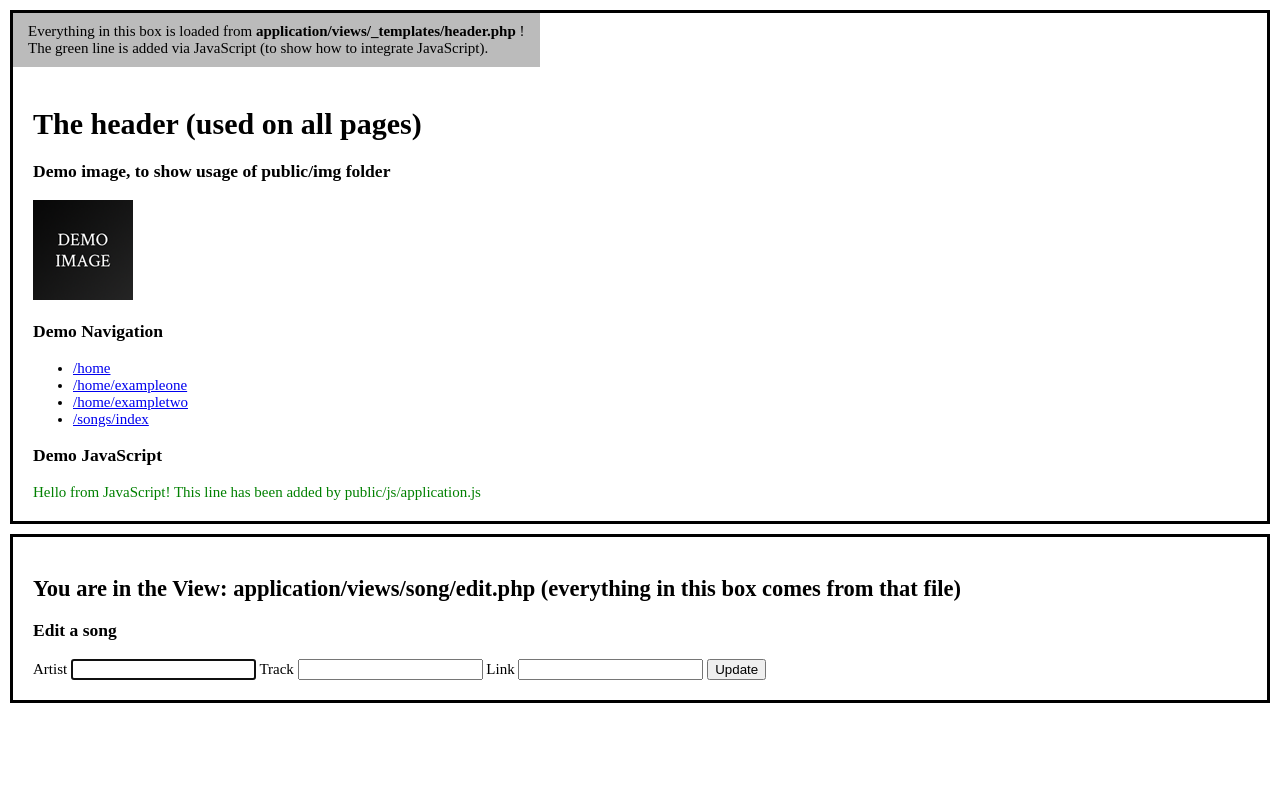
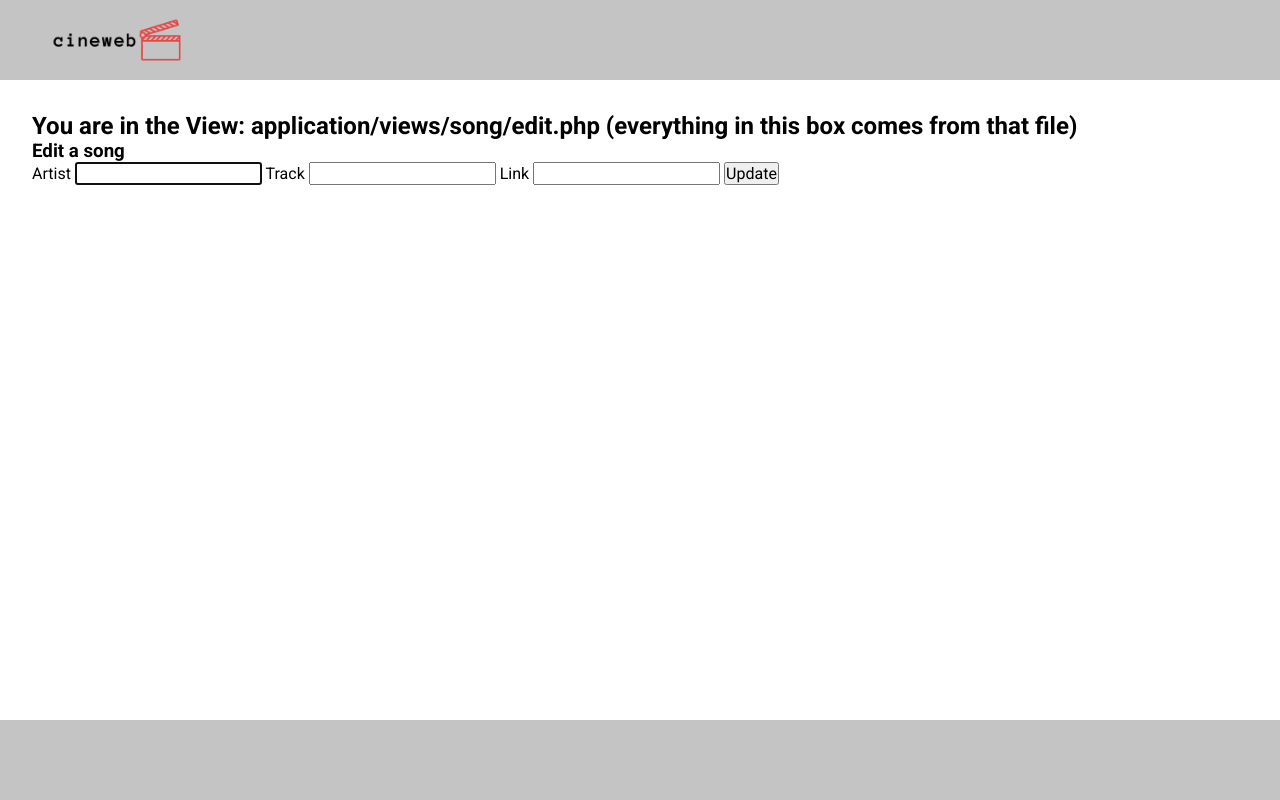
Before and after one commit to felipe-jm/cineweb, a PHP site: the page made by application/views/songs/edit.php in a window 1280 px wide. Run offline with PHP 8.4, Linux system fonts and the light colour scheme; the template is opened without the code that fills it, so the values that code supplies are empty; some libraries are stand-ins or nearby versions.

Commit message:
Adiciona estrutura de layout inicial e logo

```diff
--- a/application/views/_templates/footer.php
+++ b/application/views/_templates/footer.php
@@ -1,11 +1,17 @@
-<?php if (!$this) { exit(header('HTTP/1.0 403 Forbidden')); } ?>
+<?php if (!$this) {
+    exit(header('HTTP/1.0 403 Forbidden'));
+} ?>
 
-    <script src="//code.jquery.com/jquery-1.11.1.min.js"></script>
+<footer class=footer />
+</div>
 
-    <script>
-        var url = "<?php echo URL_WITH_INDEX_FILE; ?>";
-    </script>
+<script src="//code.jquery.com/jquery-1.11.1.min.js"></script>
 
-    <script src="<?php echo URL; ?>public/js/application.js"></script>
+<script>
+    var url = "<?php echo URL_WITH_INDEX_FILE; ?>";
+</script>
+
+<script src="<?php echo URL; ?>public/js/application.js"></script>
 </body>
+
 </html>
--- a/application/views/_templates/header.php
+++ b/application/views/_templates/header.php
@@ -1,53 +1,33 @@
 <?php
 
-// This here blocks direct access to this file (so an attacker can't look into application/views/_templates/header.php).
-// "$this" only exists if header.php is loaded from within the app, but not if THIS file here is called directly.
-// If someone called header.php directly we completely stop everything via exit() and send a 403 server status code.
-// Also make sure there are NO spaces etc. before "<!DOCTYPE" as this might break page rendering.
 if (!$this) {
     exit(header('HTTP/1.0 403 Forbidden'));
 }
 
-?><!DOCTYPE html>
-<html lang="en">
+?>
+
+<!DOCTYPE html>
+<html lang="pt-br">
+
 <head>
+    <link rel="preconnect" href="https://fonts.gstatic.com">
+    <link href="https://fonts.googleapis.com/css2?family=Roboto:wght@400;700;900&display=swap" rel="stylesheet">
+
     <meta charset="utf-8">
     <title>Cineweb</title>
     <meta name="description" content="Um gerenciador de cinemas">
     <meta name="viewport" content="width=device-width, initial-scale=1.0">
 
+    <link rel="shortcut icon" href="<?php echo URL; ?>public/img/favicon.png" type="image/png">
+
     <!-- CSS -->
     <link href="<?php echo URL; ?>public/css/style.css" rel="stylesheet">
 </head>
+
 <body>
-    <!-- header -->
-    <div class="container">
-        <!-- Info -->
-        <div class="where-are-we-box">
-            Everything in this box is loaded from <strong>application/views/_templates/header.php</strong> !
-            <br>
-            The green line is added via JavaScript (to show how to integrate JavaScript).
-        </div>
-        <h1>The header (used on all pages)</h1>
-        <!-- demo image -->
-        <h3>Demo image, to show usage of public/img folder</h3>
-        <div>
-            <img src="<?php echo URL; ?>public/img/demo-image.png" alt="Demo image">
-        </div>
-        <!-- navigation -->
-        <h3>Demo Navigation</h3>
-        <div class="navigation">
-            <ul>
-                <!-- same like "home" or "home/index" -->
-                <li><a href="<?php echo URL_WITH_INDEX_FILE; ?>"><?php echo URL_WITH_INDEX_FILE; ?>home</a></li>
-                <li><a href="<?php echo URL_WITH_INDEX_FILE; ?>home/exampleone"><?php echo URL_WITH_INDEX_FILE; ?>home/exampleone</a></li>
-                <li><a href="<?php echo URL_WITH_INDEX_FILE; ?>home/exampletwo"><?php echo URL_WITH_INDEX_FILE; ?>home/exampletwo</a></li>
-                <!-- "songs" and "songs/index" are the same -->
-                <li><a href="<?php echo URL_WITH_INDEX_FILE; ?>songs/"><?php echo URL_WITH_INDEX_FILE; ?>songs/index</a></li>
-            </ul>
-        </div>
-        <!-- simple div for javascript output, just to show how to integrate js into this MVC construct -->
-        <h3>Demo JavaScript</h3>
-        <div id="javascript-header-demo-box">
-        </div>
-    </div>
+    <div class="wrapper">
+        <header class="headerContainer">
+            <div class="headerContent">
+                <img src="<?php echo URL; ?>public/img/logo_transparent.png" alt="Cineweb logo">
+            </div>
+        </header>
--- a/public/css/style.css
+++ b/public/css/style.css
@@ -1,28 +1,87 @@
-html,
-body {
+* {
   margin: 0;
   padding: 0;
+  box-sizing: border-box;
+}
+
+:root {
+  --white: #ffffff;
+
+  --gray: #c4c4c4;
+
+  --red: #75312e;
+  --black: #000;
+}
+
+@media (max-width: 1080px) {
+  html {
+    font-size: 93.75%;
+  }
+}
+
+@media (max-width: 720px) {
+  html {
+    font-size: 87.5%;
+  }
 }
 
 body {
-  font-size: 15px;
+  background: var(--white);
+  color: var(--black);
 }
 
-table {
-  font-size: 13px;
+body,
+input,
+select,
+textarea,
+button {
+  font: 400 1rem "Roboto", sans-serif;
+}
+
+button {
+  cursor: pointer;
+}
+
+a {
+  color: inherit;
+  text-decoration: none;
+}
+
+.wrapper {
+  display: flex;
+  flex-direction: column;
+  height: 100vh;
+  justify-content: space-between;
+}
+
+.headerContainer {
+  height: 5rem;
+  background: var(--gray);
+}
+
+.headerContent {
+  max-width: 1120px;
+  padding: 0 2rem;
+
+  display: flex;
+  align-items: center;
+
+  max-height: 100%;
+}
+
+.headerContent img {
+  height: 256px;
+  width: 256px;
 }
 
 .container {
-  border: 3px solid #000;
-  padding: 20px;
-  margin: 10px;
+  max-width: 1120px;
+  padding: 2rem;
+
+  flex: 1 0 auto;
 }
 
-.where-are-we-box {
-  position: relative;
-  left: -20px;
-  top: -20px;
-  background-color: #bbb;
-  padding: 10px 15px;
-  display: inline-block;
+.footer {
+  height: 5rem;
+  background: var(--gray);
 }
```
Also changed, not shown: application/views/home/index.php (+4 -3 lines), public/js/application.js (+14 -16 lines), public/img/demo-image.png (deleted), public/img/favicon.png (added), public/img/logo.png (added), public/img/logo_transparent.png (added).
